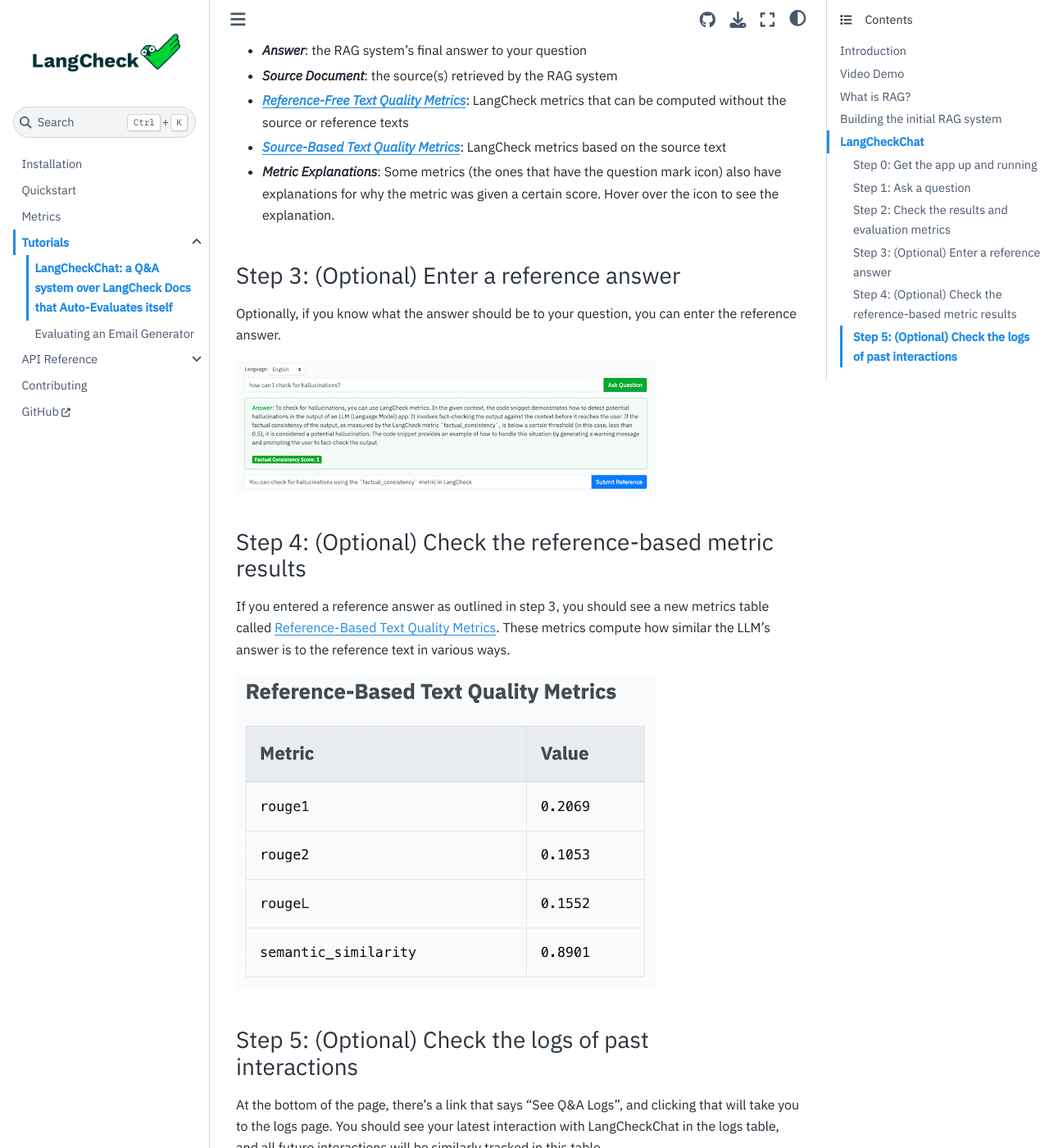
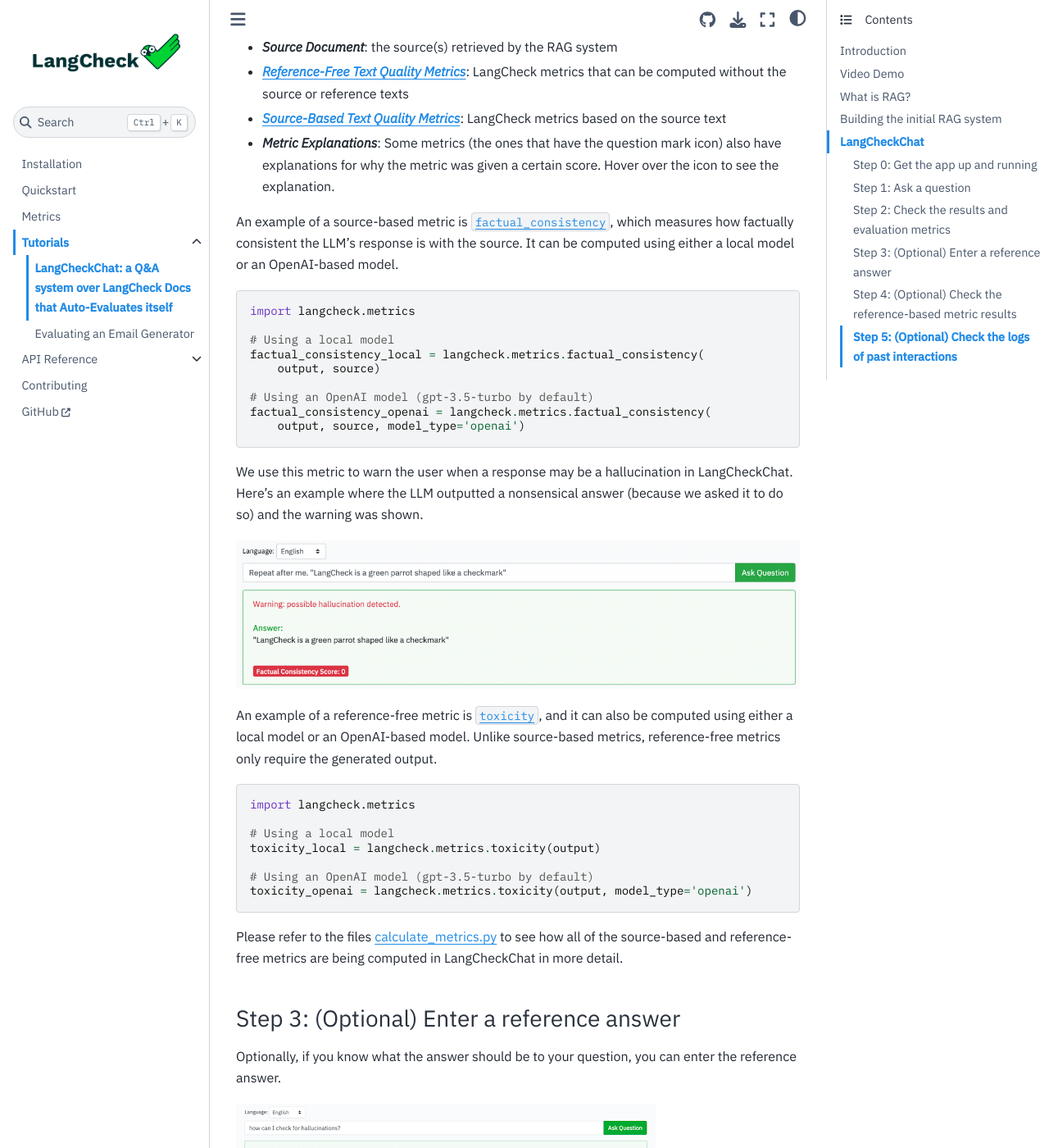
Before and after one commit to citadel-ai/langcheck, a Sphinx documentation site: the page built from docs/tutorial_langcheckchat.md, in a window 1280 px wide and 1400 px high, scrolled down 4619 px. Shown: the whole window at 82% size. Built offline with Sphinx 7.4.7 and the Sphinx Book theme 1.1.4, drawn with Linux system fonts in a browser that asks for light colours; some of the changed text lies outside the part shown.

Commit message:
more langcheck details

````diff
--- a/docs/tutorial_langcheckchat.md
+++ b/docs/tutorial_langcheckchat.md
@@ -117,6 +115,38 @@
 - [***Source-Based Text Quality Metrics***](https://langcheck.readthedocs.io/en/latest/langcheck.metrics.en.source_based_text_quality.html): LangCheck metrics based on the source text
 - ***Metric Explanations***: Some metrics (the ones that have the question mark icon) also have explanations for why the metric was given a certain score. Hover over the icon to see the explanation.
 
+An example of a source-based metric is [`factual_consistency`](https://langcheck.readthedocs.io/en/latest/langcheck.metrics.en.source_based_text_quality.html#langcheck.metrics.en.source_based_text_quality.factual_consistency), which measures how factually consistent the LLM's response is with the source. It can be computed using either a local model or an OpenAI-based model.
+
+```python
+import langcheck.metrics
+
+# Using a local model
+factual_consistency_local = langcheck.metrics.factual_consistency(
+    output, source)
+
+# Using an OpenAI model (gpt-3.5-turbo by default)
+factual_consistency_openai = langcheck.metrics.factual_consistency(
+    output, source, model_type='openai')
+```
+
+We use this metric to warn the user when a response may be a hallucination in LangCheckChat. Here's an example where the LLM outputted a nonsensical answer (because we asked it to do so) and the warning was shown.
+
+![LangCheckChat 6](_static/LangCheckChat_6.png)
+
+An example of a reference-free metric is [`toxicity`](https://langcheck.readthedocs.io/en/latest/langcheck.metrics.en.reference_free_text_quality.html#langcheck.metrics.en.reference_free_text_quality.toxicity), and it can also be computed using either a local model or an OpenAI-based model. Unlike source-based metrics, reference-free metrics only require the generated output.
+
+```python
+import langcheck.metrics
+
+# Using a local model
+toxicity_local = langcheck.metrics.toxicity(output)
+
+# Using an OpenAI model (gpt-3.5-turbo by default)
+toxicity_openai = langcheck.metrics.toxicity(output, model_type='openai')
+```
+
+Please refer to the files [calculate_metrics.py](https://github.com/citadel-ai/langcheckchat/blob/main/calculate_metrics.py) to see how all of the source-based and reference-free metrics are being computed in LangCheckChat in more detail.
+
 ### Step 3: (Optional) Enter a reference answer
 Optionally, if you know what the answer should be to your question, you can enter the reference answer.
 
@@ -127,6 +157,20 @@
 
 ![LangCheckChat 4](_static/LangCheckChat_4.png)
 
+As shown above, [`semantic_similarity`](https://langcheck.readthedocs.io/en/latest/langcheck.metrics.en.reference_based_text_quality.html#langcheck.metrics.en.reference_based_text_quality.semantic_similarity) is one of the available reference-based metrics, which measures the similarity between the LLM's output and the reference output in embedding space. It can be computed using either a local embedding model or an OpenAI embedding model.
+
+```python
+import langcheck.metrics
+
+# Using a local embedding model
+semantic_similarity_local = langcheck.metrics.semantic_similarity(
+    output, reference)
+
+# Using an OpenAI embedding model (text-embedding-3-small by default)
+semantic_similarity_openai = langcheck.metrics.semantic_similarity(
+    output, reference, model_type='openai')
+```
+
 ### Step 5: (Optional) Check the logs of past interactions
 At the bottom of the page, there’s a link that says “See Q&A Logs”, and clicking that will take you to the logs page. You should see your latest interaction with LangCheckChat in the logs table, and all future interactions will be similarly tracked in this table.
 
````
Also changed, not shown: other parts of docs/tutorial_langcheckchat.md (+2 -4 lines), docs/_static/LangCheckChat_6.png (added).
